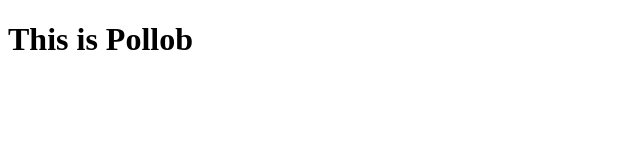
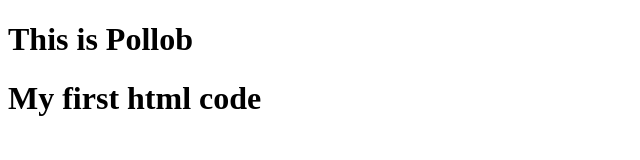
Before and after one commit to Pollob529/pollob-html, a plain HTML site: page index.html in a window 1280 px wide. Shown: the whole page, without its empty margins (0-640 px from the left). Drawn offline with Linux system fonts and the light colour scheme.

Commit message:
my 2nd html code

```diff
--- a/index.html
+++ b/index.html
@@ -7,5 +7,6 @@
 </head>
 <body>
     <h1>This is Pollob </h1>
+    <h1>My first html code</h1>
 </body>
 </html>
```
